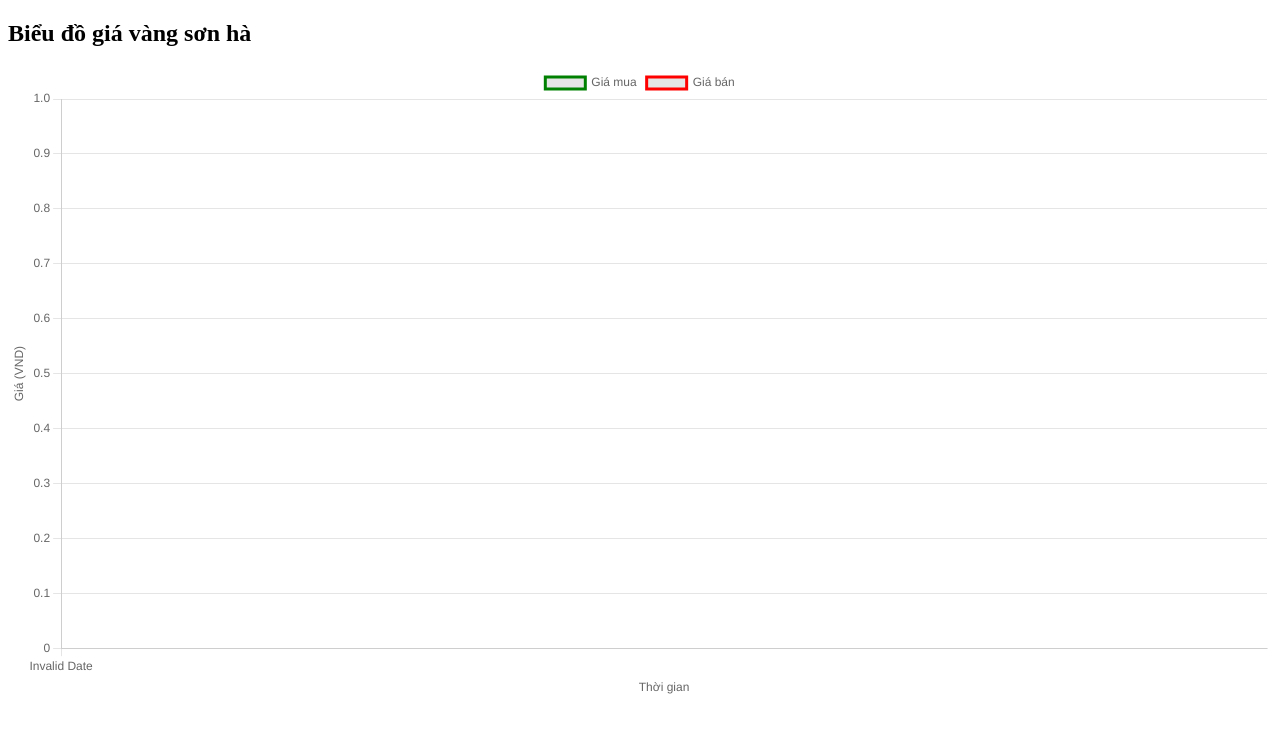
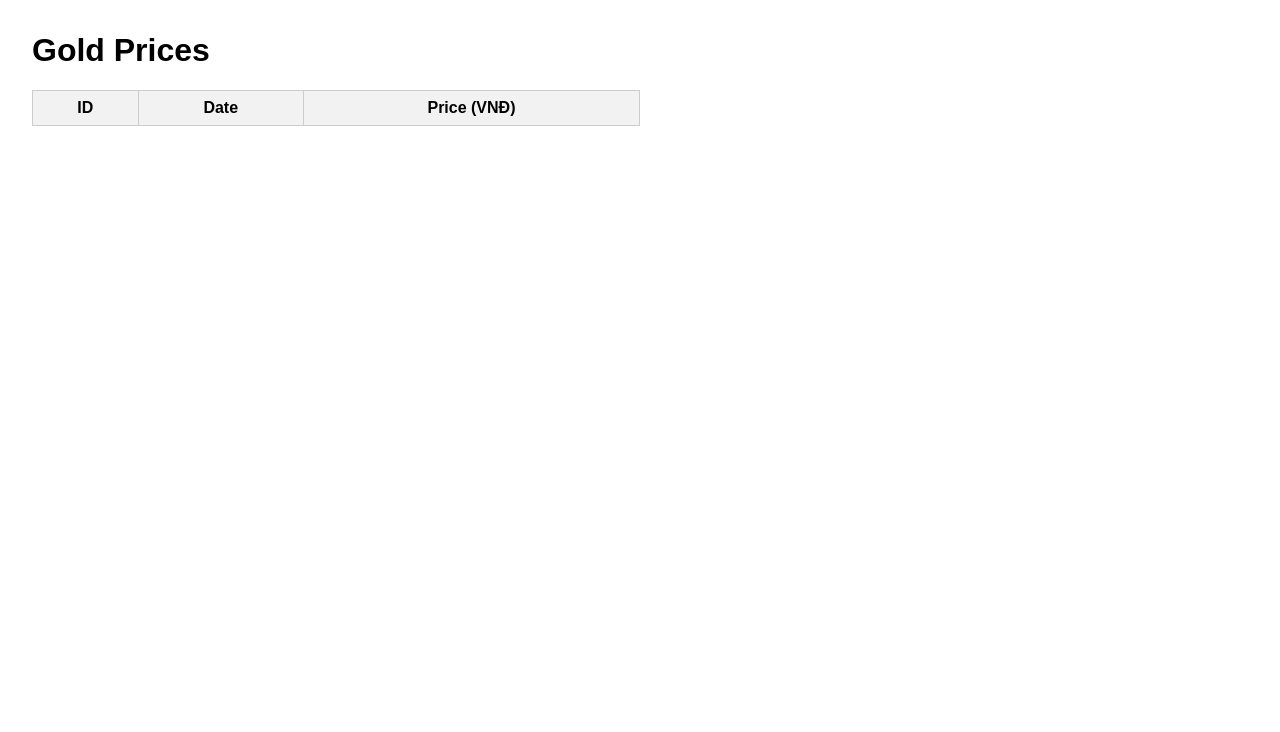
Before and after one commit to lamle22/gold-tracker, a plain HTML site: page frontend/index.html in a window 1280 px wide. Drawn offline with nearby package versions, Linux system fonts and the light colour scheme; no server answers.

Commit message:
Update index.html

```diff
--- a/frontend/index.html
+++ b/frontend/index.html
@@ -1,46 +1,39 @@
 <!DOCTYPE html>
-<html>
+<html lang="en">
 <head>
-  <title>Biểu đồ Giá Vàng</title>
-  <script src="https://cdn.jsdelivr.net/npm/chart.js"></script>
+  <meta charset="UTF-8">
+  <title>Gold Prices</title>
+  <style>
+    body { font-family: Arial; margin: 2rem; }
+    table { border-collapse: collapse; width: 50%; }
+    th, td { border: 1px solid #ccc; padding: 8px; text-align: center; }
+    th { background-color: #f2f2f2; }
+  </style>
 </head>
 <body>
-  <h2>Biểu đồ giá vàng sơn hà</h2>
-  <canvas id="goldChart" width="800" height="400"></canvas>
+  <h1>Gold Prices</h1>
+  <table id="prices-table">
+    <thead>
+      <tr>
+        <th>ID</th>
+        <th>Date</th>
+        <th>Price (VNĐ)</th>
+      </tr>
+    </thead>
+    <tbody></tbody>
+  </table>
+
   <script>
-    async function fetchData() {
-      const response = await fetch('gold_prices.csv');
-      const data = await response.text();
-      const rows = data.trim().split('\n');
-      const labels = [], mua = [], ban = [];
-
-      rows.forEach(row => {
-        const [time, buy, sell] = row.split(',');
-        labels.push(new Date(time).toLocaleString());
-        mua.push(+buy);
-        ban.push(+sell);
-      });
-
-      const ctx = document.getElementById('goldChart').getContext('2d');
-      new Chart(ctx, {
-        type: 'line',
-        data: {
-          labels,
-          datasets: [
-            { label: 'Giá mua', data: mua, borderColor: 'green', fill: false },
-            { label: 'Giá bán', data: ban, borderColor: 'red', fill: false }
-          ]
-        },
-        options: {
-          scales: {
-            x: { title: { display: true, text: 'Thời gian' } },
-            y: { title: { display: true, text: 'Giá (VND)' } }
-          }
-        }
-      });
-    }
-
-    fetchData();
+    fetch("http://backend:5000/prices")
+      .then(response => response.json())
+      .then(data => {
+        const tbody = document.querySelector("#prices-table tbody");
+        data.forEach(([id, date, price]) => {
+          const row = `<tr><td>${id}</td><td>${date}</td><td>${price.toLocaleString()}</td></tr>`;
+          tbody.innerHTML += row;
+        });
+      })
+      .catch(error => console.error("Error fetching data:", error));
   </script>
 </body>
 </html>
```
